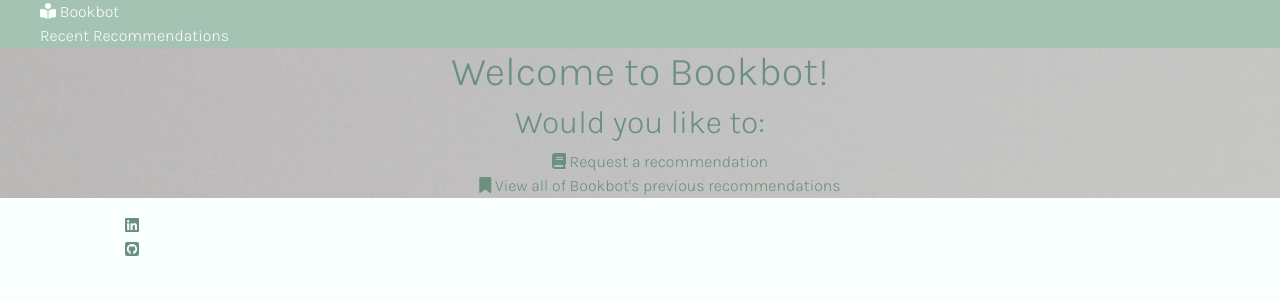
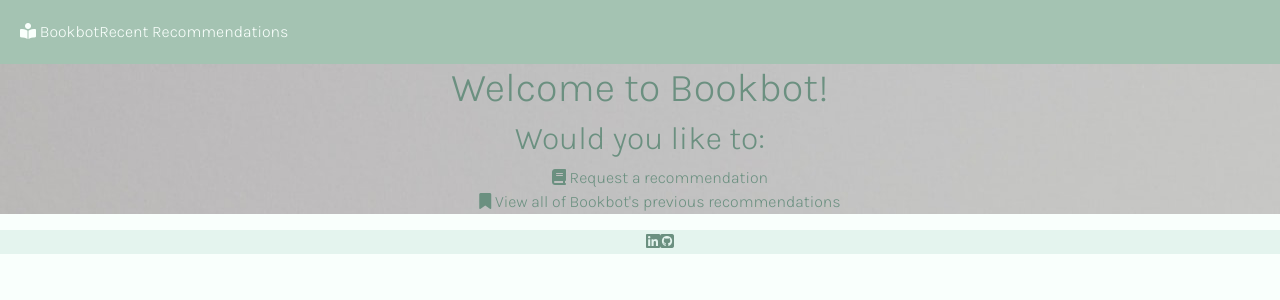
Before and after one commit to kschlough/bookbot, a Flask app: page / in a window 1280 px wide. Shown: the top 300 px of the page. Run offline with Flask 2, Linux system fonts and the light colour scheme; parts of the project's set-up code (start-up, migrations or seed data) failed here and were passed over; some libraries are stand-ins or nearby versions.

Commit message:
&& more styling

```diff
--- a/static/homepage.jsx
+++ b/static/homepage.jsx
@@ -5,8 +5,6 @@ function Homepage() {
 
             <div className="homepage-container">
 
-                <div className="row" id="image-row">
-                    <div className="col">
 
                 <div className="homepage" id="homepage-img">
 
@@ -32,13 +30,9 @@ function Homepage() {
                         </div>
 
                     </div>
+
                 </div>
                 </div>
-                </div>
-            </div>
-
-
-
 
 
         </React.Fragment>
--- a/static/style.css
+++ b/static/style.css
@@ -3,7 +3,6 @@
 
 /* ############################################################ */
 /* base styling */
-
 body {
     font-family: 'Karla', sans-serif;
     background-color: #F9FFFC;
@@ -31,26 +30,29 @@ li {
 
 /* ############################################################ */
 /* homepage */
-
 #homepage-img {
     background-image: url('/static/unsplash-book.jpg');
+
 }
 
 #homepage-container {
     justify-content: center;
     width: 100vw;
+    height: 100vh;
     padding: 0 0 0 0;
     margin-right: 0;
     margin-left: 0;
+    margin-bottom: 0;
     text-align: center;
 
 }
 
+
 .homepage-text {
-
     align-items: center;
     text-align: center;
     justify-content: center;
+
 }
 
 
@@ -68,6 +70,8 @@ li {
 #nav-options {
     padding: 0, 0, 0, 0;
     margin-bottom: 0;
+    display: flex;
+    padding: 20px;
 }
 
 #navbar:hover {
@@ -83,3 +87,18 @@ a:hover {
     text-decoration-color: inherit;
 
 }
+
+
+/* ############################################################ */
+/* footer */
+#footer-links {
+    display: flex;
+    justify-content: center;
+}
+
+#footer {
+    margin-bottom: none;
+    margin-top: none;
+    padding: 0, 0, 0, 0;
+    background-color: #E4F4EE;
+}
--- a/templates/base.html
+++ b/templates/base.html
@@ -46,7 +46,8 @@
 
     {% block content %}{% endblock %}
 
-    <div class="container">
+
+
       <div id="footer">
         <ul id="footer-links">
           <li>
@@ -57,9 +58,9 @@
             <a href="https://github.com/kschlough"><i class="fab fa-github-square"></i></a>
           </li>
         </ul>
+      </div>
 
-      </div>
-    </div>
+
 
 
 
```
Lines whose indentation alone changed are shown as unchanged.
